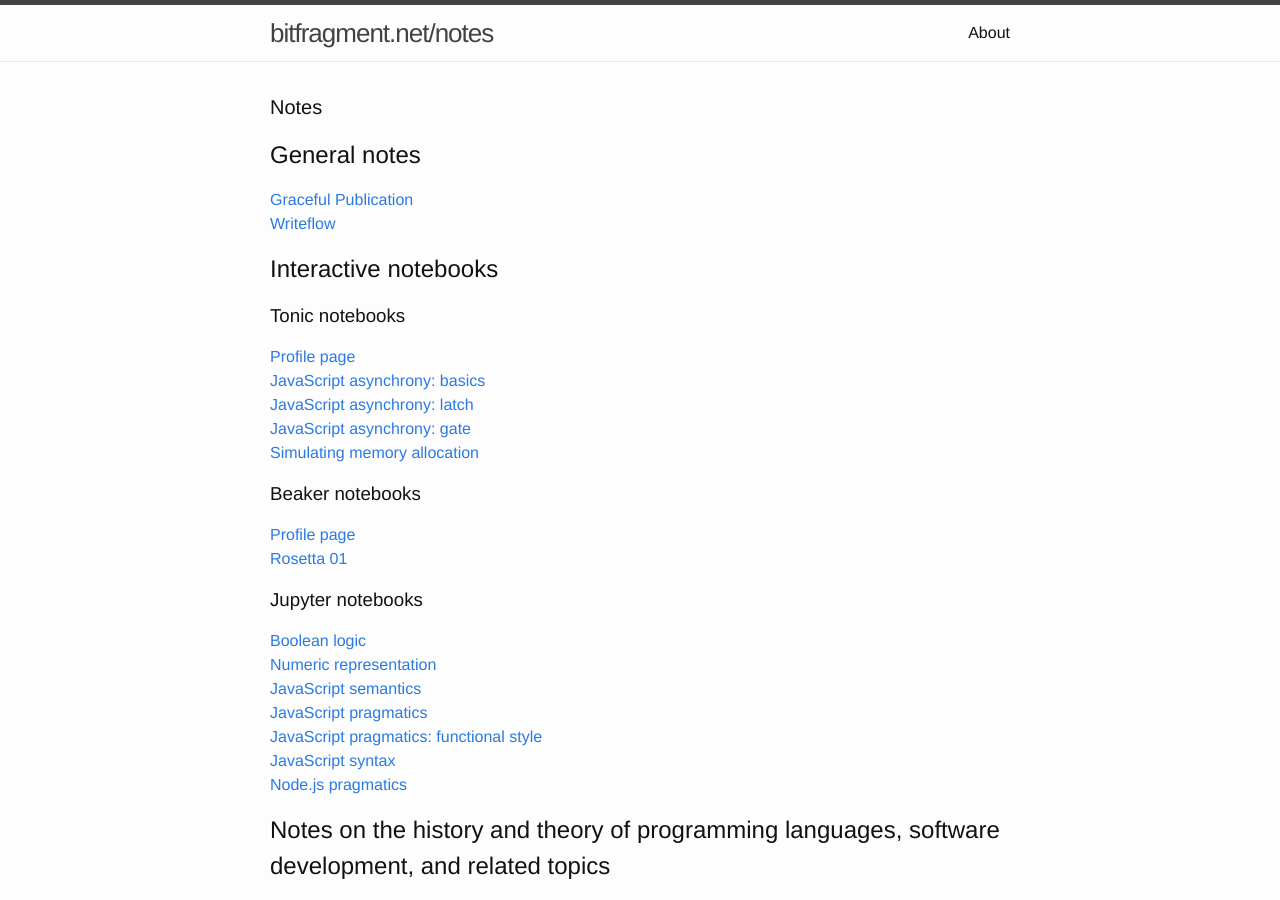
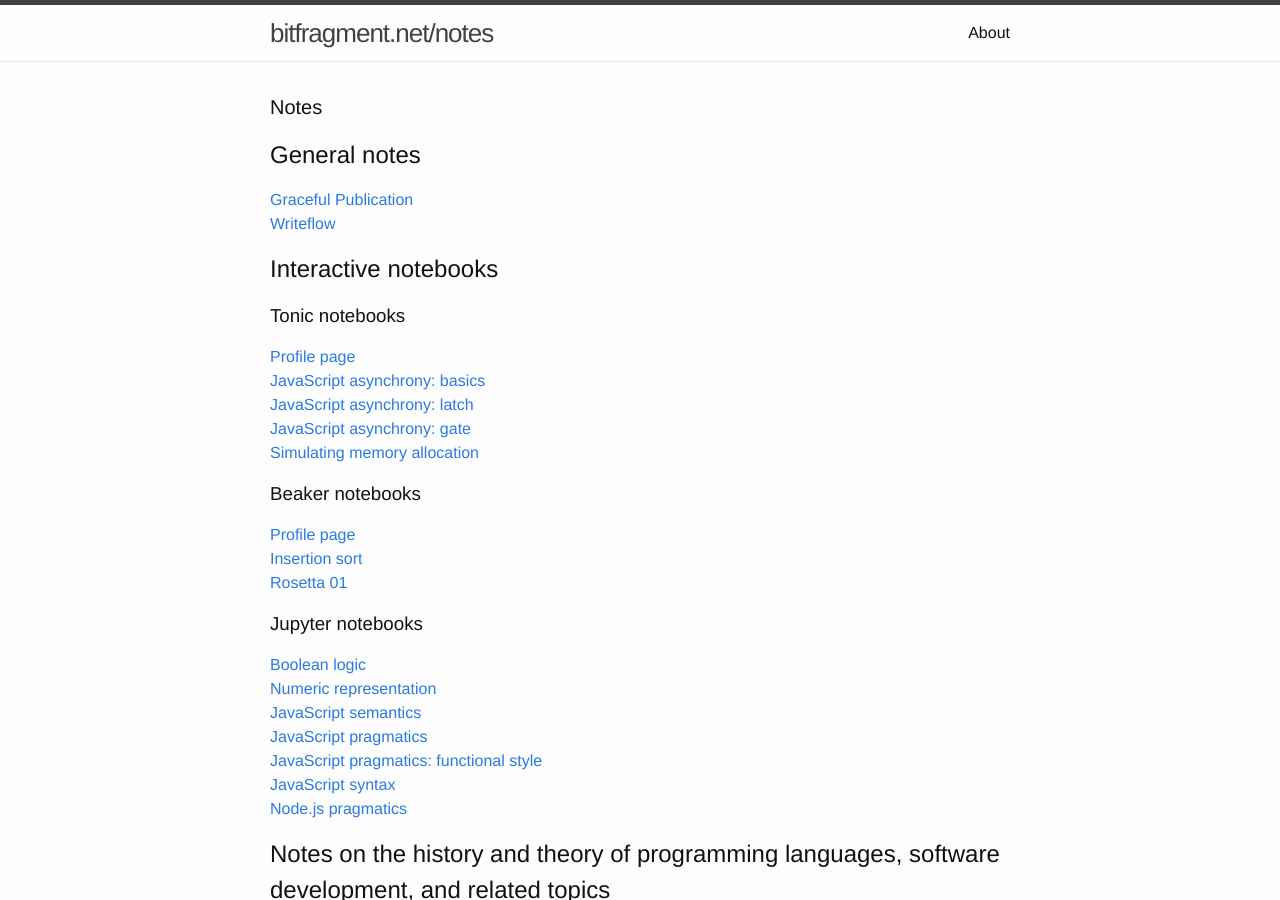
Before and after one commit to bitfragment/notes, a Jekyll site: the page built from index.html, in a window 1280 px wide and 900 px high. Built offline with Jekyll 4.4.1, drawn with Linux system fonts in a browser that asks for light colours.

Commit message:
Update beaker.yml

```diff
--- a/_data/beaker.yml
+++ b/_data/beaker.yml
@@ -1,2 +1,5 @@
+- title: 'Insertion sort'
+  url:   https://lab.beakernotebook.com/#/publications/88384a26-1ab8-11e6-a0f1-0f0cea7315fe
+
 - title: 'Rosetta 01'
   url:   https://pub.beakernotebook.com/#/publications/45a9f50a-0fc4-11e6-ba65-575aae6c3168
```
